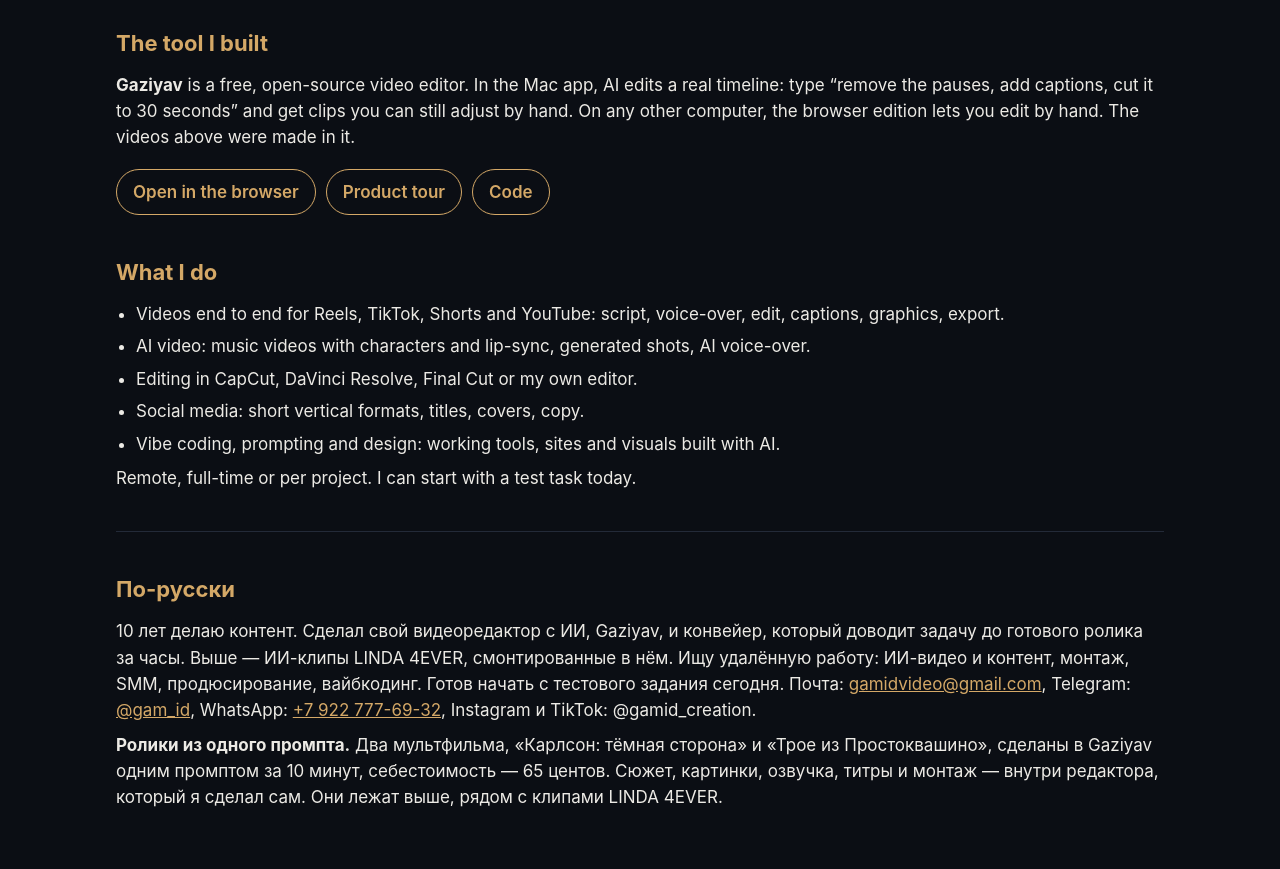
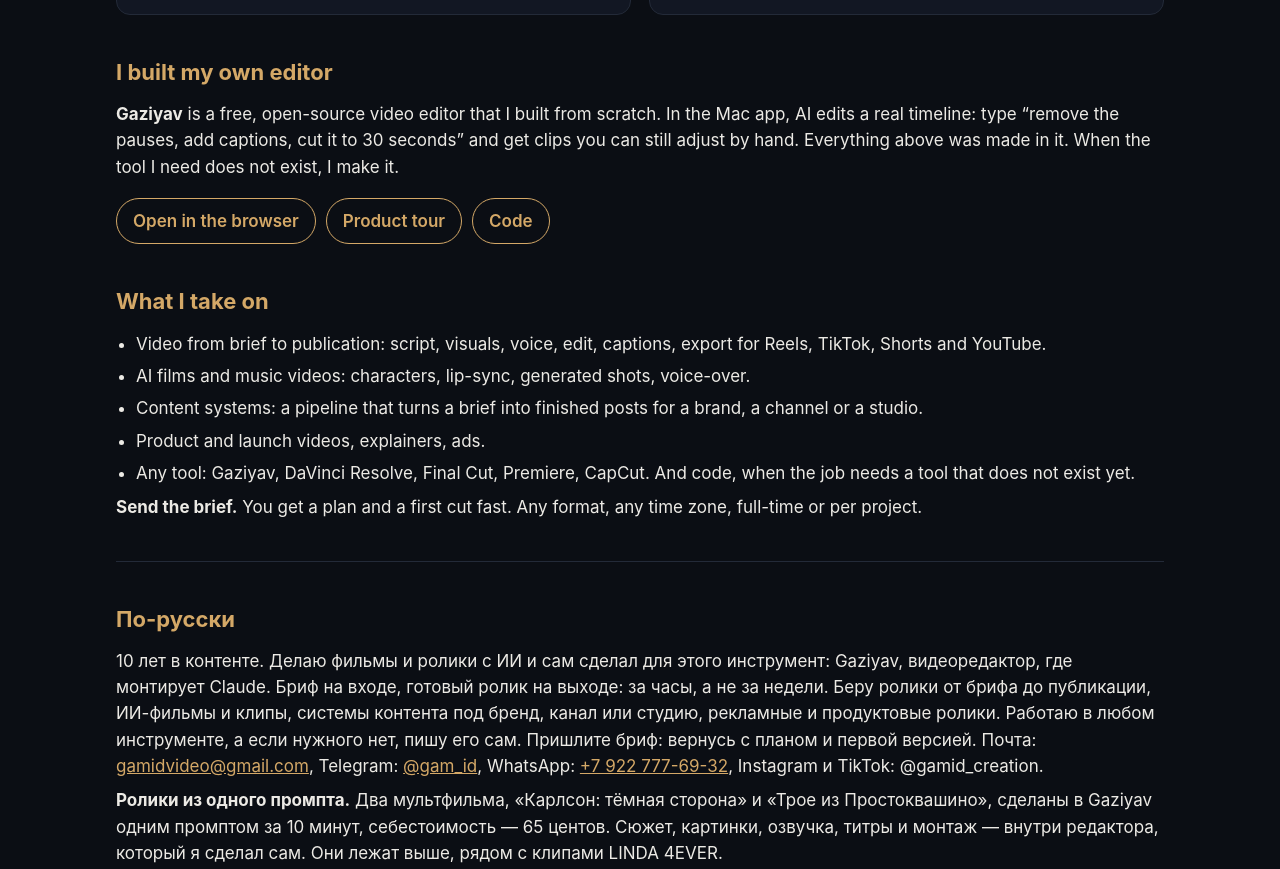
Before and after one commit to gamidaliev03/portfolio, a plain HTML site: page index.html in a window 1280 px wide. Shown: the part 1356-2225 px from the top of the page. Drawn offline with Linux system fonts and the light colour scheme.

Commit message:
Confident self-presentation: brief in, finished video out; I built the editor

```diff
--- a/index.html
+++ b/index.html
@@ -1,6 +1,6 @@
 <!doctype html><html lang="en"><head><meta charset="utf-8"><meta name="viewport" content="width=device-width,initial-scale=1">
-<title>Gamid Aliev — AI video creator and editor</title>
-<meta name="description" content="Portfolio of Gamid Aliev: AI music videos and AI cartoons made in Gaziyav, the open-source video editor he built: one prompt, a finished film, about 10 minutes, about $0.65.">
+<title>Gamid Aliev — AI video director</title>
+<meta name="description" content="Gamid Aliev: AI films and music videos, a finished video from a brief in hours. Built his own editor, Gaziyav. One prompt, a finished film, about 10 minutes, about $0.65.">
 <style>
 :root{--bg:#0b0e14;--ink:#eceae5;--dim:#9aa3b2;--gold:#d4a867;--line:#232a38;--card:#121723}
 *{box-sizing:border-box}body{margin:0;background:var(--bg);color:var(--ink);font:17px/1.55 -apple-system,BlinkMacSystemFont,"Segoe UI",Roboto,sans-serif}
@@ -14,9 +14,9 @@ p{margin:8px 0}.dim{color:var(--dim)}a{color:var(--gold)}.lead{font-size:19px;ma
 .proof{display:grid;grid-template-columns:repeat(auto-fit,minmax(150px,1fr));gap:10px;margin:18px 0 6px}.proof div{background:var(--card);border:1px solid var(--gold);border-radius:12px;padding:12px 14px;text-align:center}.proof b{display:block;font-size:26px;color:var(--gold);line-height:1.1}.proof span{font-size:14px;color:var(--dim)}
 ul{padding-left:20px;margin:8px 0}li{margin:6px 0}hr{border:0;border-top:1px solid var(--line);margin:40px 0}
 </style></head><body><main>
-<p class="dim">Gamid Aliev · Vietnam (UTC+7) · remote</p>
-<h1>AI video creator and editor</h1>
-<p class="lead">10 years of making content. I built my own AI video editor, Gaziyav, and a pipeline that takes a brief to a finished video in hours.</p>
+<p class="dim">Gamid Aliev · AI video director · Vietnam (UTC+7) · any team, any time zone</p>
+<h1>I turn a brief into a finished video. Fast.</h1>
+<p class="lead">10 years in content. I make films with AI, and I built the tool to do it: Gaziyav, a video editor where Claude cuts the timeline. A brief goes in, a finished piece comes out: in hours, not weeks.</p>
 <div class="proof"><div><b>1 prompt</b><span>in, a finished animated film out</span></div><div><b>~10 min</b><span>from the prompt to the file</span></div><div><b>$0.65</b><span>the whole cost of the AI</span></div><div><b>100% Gaziyav</b><span>made inside the editor I built</span></div></div>
 <p class="btns"><a class="solid" href="mailto:gamidvideo@gmail.com">gamidvideo@gmail.com</a><a href="https://t.me/gam_id">Telegram @gam_id</a><a href="https://wa.me/79227776932">WhatsApp</a><a href="resume-en.pdf">Résumé (EN)</a><a href="resume-ru.pdf">Резюме (RU)</a><a href="https://www.instagram.com/gamid_creation/">Instagram</a><a href="https://www.tiktok.com/@gamid_creation">TikTok</a></p>
 
@@ -35,21 +35,21 @@ ul{padding-left:20px;margin:8px 0}li{margin:6px 0}hr{border:0;border-top:1px sol
 <div class="card"><video controls preload="none" poster="prostokvashino-trio.jpg" src="prostokvashino-trio-full.mp4"></video><div><b>“Three from Prostokvashino”</b><span>AI cartoon, 1:07. One prompt, ~10 minutes, ~$0.65. Made in Gaziyav.</span></div></div>
 </div>
 
-<h2>The tool I built</h2>
-<p><b>Gaziyav</b> is a free, open-source video editor. In the Mac app, AI edits a real timeline: type “remove the pauses, add captions, cut it to 30 seconds” and get clips you can still adjust by hand. On any other computer, the browser edition lets you edit by hand. The videos above were made in it.</p>
+<h2>I built my own editor</h2>
+<p><b>Gaziyav</b> is a free, open-source video editor that I built from scratch. In the Mac app, AI edits a real timeline: type “remove the pauses, add captions, cut it to 30 seconds” and get clips you can still adjust by hand. Everything above was made in it. When the tool I need does not exist, I make it.</p>
 <p class="btns"><a href="https://gamidaliev03.github.io/gaziyav/editor/">Open in the browser</a><a href="https://gamidaliev03.github.io/gaziyav/tour/">Product tour</a><a href="https://github.com/gamidaliev03/gaziyav">Code</a></p>
 
-<h2>What I do</h2>
+<h2>What I take on</h2>
 <ul>
-<li>Videos end to end for Reels, TikTok, Shorts and YouTube: script, voice-over, edit, captions, graphics, export.</li>
-<li>AI video: music videos with characters and lip-sync, generated shots, AI voice-over.</li>
-<li>Editing in CapCut, DaVinci Resolve, Final Cut or my own editor.</li>
-<li>Social media: short vertical formats, titles, covers, copy.</li>
-<li>Vibe coding, prompting and design: working tools, sites and visuals built with AI.</li>
+<li>Video from brief to publication: script, visuals, voice, edit, captions, export for Reels, TikTok, Shorts and YouTube.</li>
+<li>AI films and music videos: characters, lip-sync, generated shots, voice-over.</li>
+<li>Content systems: a pipeline that turns a brief into finished posts for a brand, a channel or a studio.</li>
+<li>Product and launch videos, explainers, ads.</li>
+<li>Any tool: Gaziyav, DaVinci Resolve, Final Cut, Premiere, CapCut. And code, when the job needs a tool that does not exist yet.</li>
 </ul>
-<p>Remote, full-time or per project. I can start with a test task today.</p>
+<p><b>Send the brief.</b> You get a plan and a first cut fast. Any format, any time zone, full-time or per project.</p>
 <hr>
 <h2>По-русски</h2>
-<p>10 лет делаю контент. Сделал свой видеоредактор с ИИ, Gaziyav, и конвейер, который доводит задачу до готового ролика за часы. Выше — ИИ-клипы LINDA 4EVER, смонтированные в нём. Ищу удалённую работу: ИИ-видео и контент, монтаж, SMM, продюсирование, вайбкодинг. Готов начать с тестового задания сегодня. Почта: <a href="mailto:gamidvideo@gmail.com">gamidvideo@gmail.com</a>, Telegram: <a href="https://t.me/gam_id">@gam_id</a>, WhatsApp: <a href="https://wa.me/79227776932">+7 922 777-69-32</a>, Instagram и TikTok: @gamid_creation.</p>
+<p>10 лет в контенте. Делаю фильмы и ролики с ИИ и сам сделал для этого инструмент: Gaziyav, видеоредактор, где монтирует Claude. Бриф на входе, готовый ролик на выходе: за часы, а не за недели. Беру ролики от брифа до публикации, ИИ-фильмы и клипы, системы контента под бренд, канал или студию, рекламные и продуктовые ролики. Работаю в любом инструменте, а если нужного нет, пишу его сам. Пришлите бриф: вернусь с планом и первой версией. Почта: <a href="mailto:gamidvideo@gmail.com">gamidvideo@gmail.com</a>, Telegram: <a href="https://t.me/gam_id">@gam_id</a>, WhatsApp: <a href="https://wa.me/79227776932">+7 922 777-69-32</a>, Instagram и TikTok: @gamid_creation.</p>
 <p><b>Ролики из одного промпта.</b> Два мультфильма, «Карлсон: тёмная сторона» и «Трое из Простоквашино», сделаны в Gaziyav одним промптом за 10 минут, себестоимость — 65 центов. Сюжет, картинки, озвучка, титры и монтаж — внутри редактора, который я сделал сам. Они лежат выше, рядом с клипами LINDA 4EVER.</p>
 </main></body></html>
```
